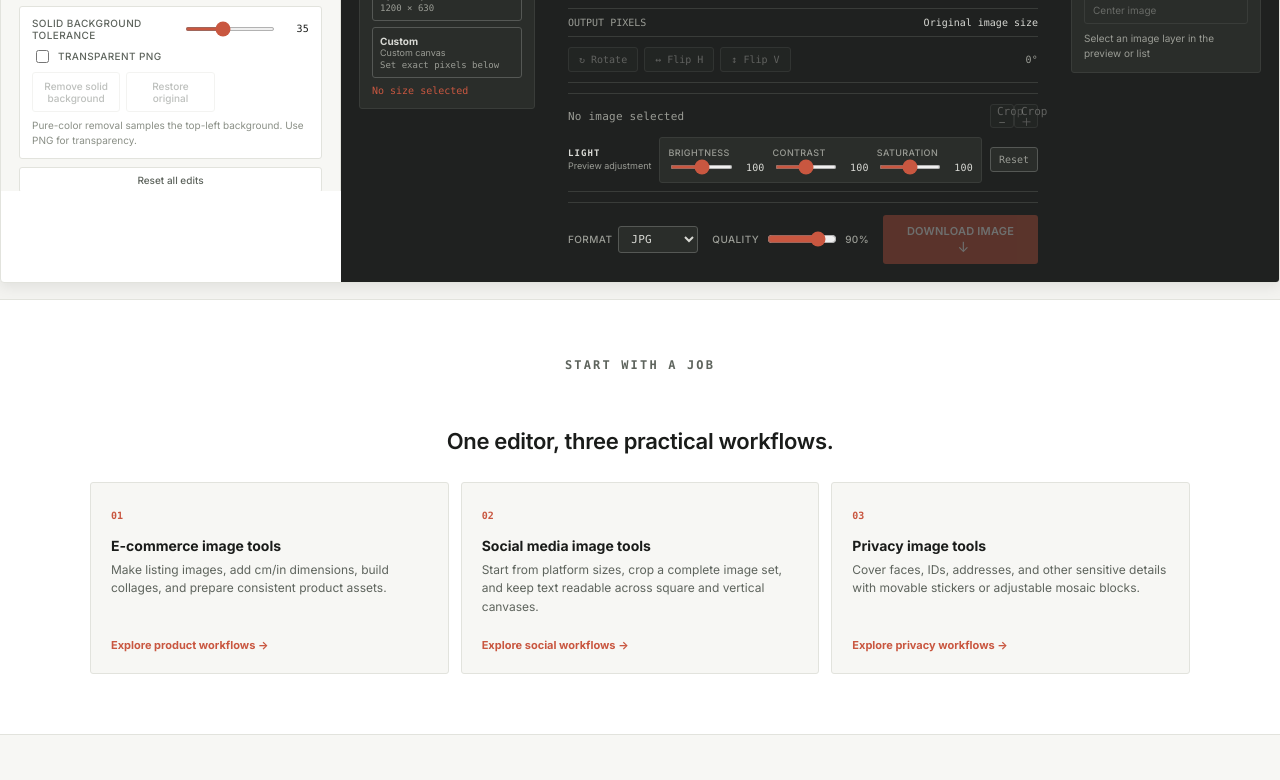
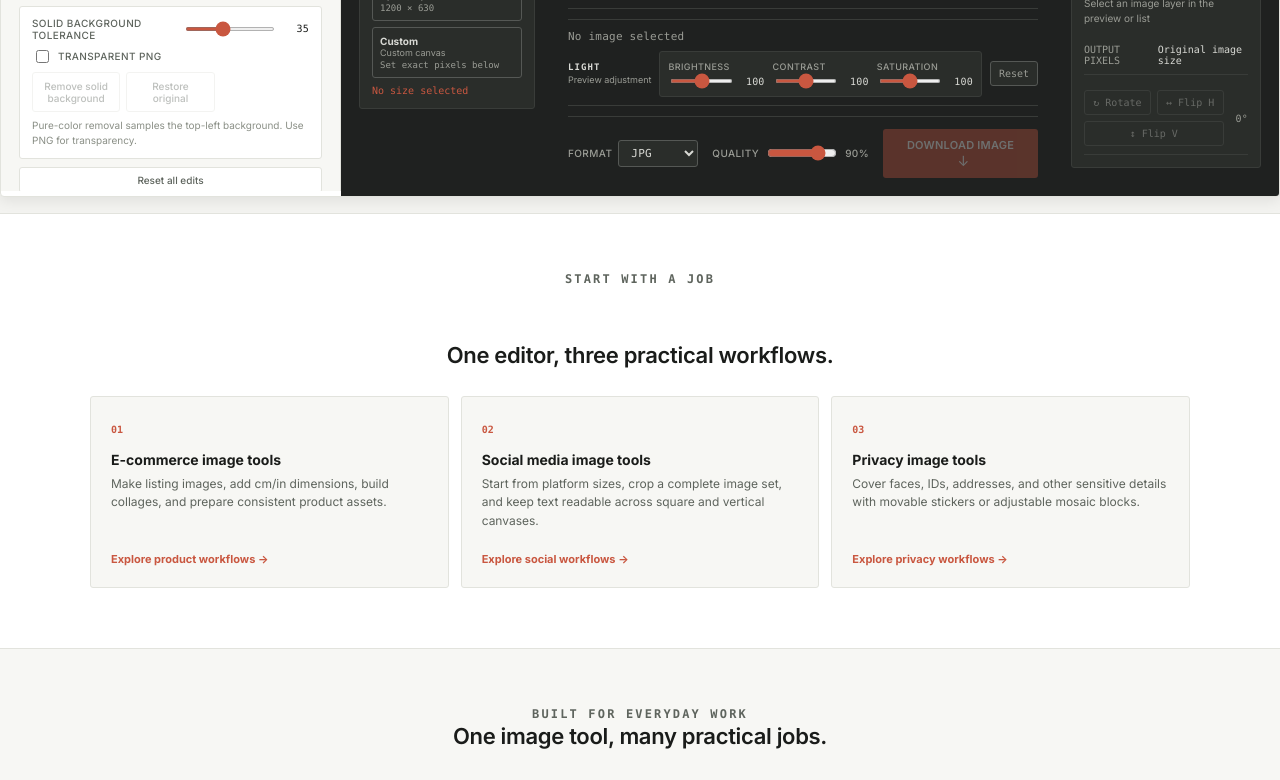
Before and after one commit to samzixiao/image-tools-site, a React (Vite) app: page / in a window 1280 px wide. Shown: the part 880-1660 px from the top of the page. Built offline with nearby package versions, Linux system fonts and the light colour scheme; a web font is replaced by a local one.

Commit message:
Fix canvas interactions and preview layout

```diff
--- a/src/App.css
+++ b/src/App.css
@@ -518,14 +518,6 @@
   user-select: none;
   pointer-events: none;
 }
-.shape-preview-outline {
-  position: absolute;
-  z-index: 20;
-  inset: 0;
-  background: rgb(201 87 64 / 32%);
-  filter: drop-shadow(0 0 2px var(--accent));
-  pointer-events: none;
-}
 .base-image-selection {
   position: absolute;
   z-index: 7;
@@ -2126,6 +2118,18 @@ footer {
   background: var(--accent-soft);
 }
 .preview-side-tools button:disabled { cursor: not-allowed; opacity: .35; }
+.preview-side-tools .side-readout {
+  margin-top: 4px;
+}
+.preview-side-tools .side-transform {
+  padding: 8px 0;
+}
+.preview-side-tools .side-transform button {
+  width: auto;
+  flex: 1 1 48px;
+  padding: 6px 4px;
+  text-align: center;
+}
 .preview-side-tools .danger-action {
   margin-top: 6px;
   border-color: #b84532aa;
--- a/src/App.tsx
+++ b/src/App.tsx
@@ -539,6 +539,32 @@ function App() {
     setBatchPresetIds([]);
     choosePreset({ id: "custom", group: "Custom", name: "自定义尺寸", en: "Custom size", width, height });
   }
+  function endPointerInteractions() {
+    setDrag(null);
+    setFrameDrag(null);
+    setPolygonDrag(null);
+    setStickerDrag(null);
+    setStickerResizeDrag(null);
+    setLayerDrag(null);
+    setLayerResizeDrag(null);
+    setCollageResizeDrag(null);
+    setCollageDrag(null);
+    setMarkerDrag(null);
+    setMarkerResizeDrag(null);
+    setMarkerLabelDrag(null);
+    setTextDrag(null);
+    setTextResizeDrag(null);
+  }
+  useEffect(() => {
+    window.addEventListener("pointerup", endPointerInteractions, true);
+    window.addEventListener("pointercancel", endPointerInteractions, true);
+    window.addEventListener("blur", endPointerInteractions);
+    return () => {
+      window.removeEventListener("pointerup", endPointerInteractions, true);
+      window.removeEventListener("pointercancel", endPointerInteractions, true);
+      window.removeEventListener("blur", endPointerInteractions);
+    };
+  }, []);
   function pointerDown(event: PointerEvent<HTMLDivElement>) {
     if (!url && !collageTemplateId) return;
     if (placingSticker && privacySticker) {
@@ -590,6 +616,10 @@ function App() {
   }
   function pointerMove(event: PointerEvent<HTMLDivElement>) {
     const box = event.currentTarget.getBoundingClientRect();
+    if ((drag || frameDrag || polygonDrag !== null || markerDrag || markerResizeDrag || markerLabelDrag || textDrag || textResizeDrag || layerDrag || layerResizeDrag || collageResizeDrag || collageDrag || stickerDrag || stickerResizeDrag) && (event.buttons & 1) === 0) {
+      endPointerInteractions();
+      return;
+    }
     if (markerResizeDrag) {
       const radians = (markerResizeDrag.rotation * Math.PI) / 180;
       const projection =
@@ -784,25 +814,6 @@ function App() {
       y: Math.min(Math.max(0, drag.crop.y - dy), 1 - current.height),
     }));
   }
-  function cropZoom(delta: number) {
-    if (!url) return;
-    const sourceRatio = natural.width / natural.height,
-      width = Math.min(1, Math.max(aspect / sourceRatio, crop.width - delta)),
-      height = Math.min(1, (width / aspect) * sourceRatio);
-    setCrop({
-      width,
-      height,
-      x: Math.min(crop.x, 1 - width),
-      y: Math.min(crop.y, 1 - height),
-    });
-    if (preset.id === "custom") {
-      setCustomFrame((frame) => {
-        const scale = Math.min(0.96 / Math.max(frame.width, frame.height), Math.max(0.12 / Math.min(frame.width, frame.height), 1 - delta));
-        const nextWidth = frame.width * scale, nextHeight = frame.height * scale;
-        return { width: nextWidth, height: nextHeight, x: (1 - nextWidth) / 2, y: (1 - nextHeight) / 2 };
-      });
-    } else setPresetFrameScale((value) => Math.min(1.17, Math.max(0.35, value * (1 - delta))));
-  }
   function beginFrameResize(
     event: PointerEvent<HTMLButtonElement>,
     corner: "nw" | "ne" | "se" | "sw",
@@ -1592,6 +1603,7 @@ function App() {
     objectPosition: "center" as const,
     transform: `translate(${imageOffset.x * 100}cqw, ${imageOffset.y * 100}cqw) scale(${zoom}) rotate(${rotation}deg) scaleX(${flipX ? -1 : 1}) scaleY(${flipY ? -1 : 1})`,
     filter: filterValue,
+    ...(shape === "original" ? {} : shapePreviewStyle(shape, shapeScale, polygonPoints)),
   };
   const selectedMarker = dimensionMarkers.find(
     (marker) => marker.id === selectedMarkerId,
@@ -1885,9 +1897,9 @@ function App() {
         <small>Preview adjustment</small>
       </div>
       <div className="adjustments compact-adjustments">
-        <RangeControl label="Brightness" min={0} max={200} value={adjust.brightness} onChange={(value) => setAdjust({ ...adjust, brightness: value })} />
-        <RangeControl label="Contrast" min={0} max={200} value={adjust.contrast} onChange={(value) => setAdjust({ ...adjust, contrast: value })} />
-        <RangeControl label="Saturation" min={0} max={200} value={adjust.saturation} onChange={(value) => setAdjust({ ...adjust, saturation: value })} />
+        <RangeControl label="Brightness" min={0} max={200} value={adjust.brightness} onChange={(value) => setAdjust((current) => ({ ...current, brightness: value }))} />
+        <RangeControl label="Contrast" min={0} max={200} value={adjust.contrast} onChange={(value) => setAdjust((current) => ({ ...current, contrast: value }))} />
+        <RangeControl label="Saturation" min={0} max={200} value={adjust.saturation} onChange={(value) => setAdjust((current) => ({ ...current, saturation: value }))} />
       </div>
       <button className="adjustments-reset" type="button" onClick={() => setAdjust({ brightness: 100, contrast: 100, saturation: 100, hue: 0, blur: 0, grayscale: 0, sepia: 0, invert: 0 })}>Reset</button>
     </section>
@@ -2401,21 +2413,15 @@ function App() {
             </div>
             <Step
               n="06"
-              title="Fit & export"
-              sub="Choose crop or keep the full image"
+              title="Export image"
+              sub="Optionally keep the full image with padding"
             />
             <div className="modes">
               <button
-                className={mode === "crop" ? "active" : ""}
-                onClick={() => setMode("crop")}
+                className={mode === "fit" ? "active" : ""}
+                onClick={() => setMode((current) => current === "fit" ? "crop" : "fit")}
               >
-                Crop to fill<small>Best for social posts</small>
-              </button>
-              <button
-                className={mode === "fit" ? "active" : ""}
-                onClick={() => setMode("fit")}
-              >
-                Fit with padding<small>Keep the full image</small>
+                {mode === "fit" ? "Return to crop" : "Fit with padding"}<small>{mode === "fit" ? "Use the selected canvas crop" : "Keep the full image"}</small>
               </button>
             </div>
           </aside>
@@ -2512,22 +2518,9 @@ function App() {
               }}
               onPointerDown={pointerDown}
               onPointerMove={pointerMove}
-              onPointerUp={() => {
-                setDrag(null);
-                setFrameDrag(null);
-                setPolygonDrag(null);
-                setStickerDrag(null);
-                setStickerResizeDrag(null);
-                setLayerDrag(null);
-                setLayerResizeDrag(null);
-                setCollageResizeDrag(null);
-                setCollageDrag(null);
-                setMarkerDrag(null);
-                setMarkerResizeDrag(null);
-                setMarkerLabelDrag(null);
-                setTextDrag(null);
-                setTextResizeDrag(null);
-              }}
+              onPointerUp={endPointerInteractions}
+              onPointerCancel={endPointerInteractions}
+              onLostPointerCapture={endPointerInteractions}
             >
               {url || selectedCollageTemplate ? (
                 <>
@@ -2538,17 +2531,11 @@ function App() {
                       className={`expanded-background ${expandMode}`}
                       style={{
                         filter: `blur(${Math.max(3, expandStrength / 2)}px) brightness(82%) saturate(110%)`,
+                        ...(shape === "original" ? {} : shapePreviewStyle(shape, shapeScale, polygonPoints)),
                       }}
                     />
                   )}
                   {url && <img src={url} alt="Preview" className="preview-image" style={previewStyle} />}
-                  {url && shape !== "original" && (
-                    <div
-                      className={`shape-preview-outline ${shape}`}
-                      aria-label={`${shape} crop preview`}
-                      style={shapePreviewStyle(shape, shapeScale, polygonPoints)}
-                    />
-                  )}
                   {url && selectedBaseImage && <div className="base-image-selection" aria-label="Selected main image" />}
                   {selectedCollageTemplate?.slots.map((slot, index) => {
                     const item = collageImages.find((entry) => entry.slotIndex === index);
@@ -2802,7 +2789,6 @@ function App() {
               ) : (
                 <label className="empty stage-upload" onPointerDown={(event) => event.stopPropagation()}>
                   <input className="stage-upload-input" type="file" accept="image/*" aria-label="Upload main image in preview" onPointerDown={(event) => event.stopPropagation()} onChange={(event: ChangeEvent<HTMLInputElement>) => { loadFile(event.target.files?.[0]); event.target.value = ""; }} />
-                  {shape !== "original" && <div className={`shape-preview-outline ${shape}`} aria-label={`${shape} crop preview`} style={shapePreviewStyle(shape, shapeScale, polygonPoints)} />}
                   <b>▧</b>
                   <strong>Click here to upload your main image</strong>
                   <small>Click anywhere in this preview to browse</small>
@@ -2826,10 +2812,6 @@ function App() {
               <button onClick={resetActivePreviewZoom} disabled={!url && !selectedCollageImage}>{selectedCollageImage ? `Tile ${selectedCollageImage.slotIndex + 1} · ` : ""}{Math.round(activePreviewZoom * 100)}%</button>
               <span></span>
             </div>
-            <div className="preview-pixel-readout" aria-label="Output pixel dimensions">
-              <span>OUTPUT PIXELS</span>
-              <b>{sizeSelected ? `${output.width} × ${output.height} px` : "Original image size"}</b>
-            </div>
             {(shape !== "original" || (selectedCollageImage !== undefined && selectedCollageImage.shape !== "original")) && (
               <div className="preview-shape-tools" aria-label="Shape scale controls">
                 <b>{selectedCollageImage ? `Tile ${selectedCollageImage.slotIndex + 1} shape` : "Shape"} scale</b>
@@ -2839,23 +2821,6 @@ function App() {
                 <button onClick={() => setActiveShapeScale(1)} disabled={!canAdjustActiveShape}>{Math.round(activeShapeScale * 100)}%</button>
               </div>
             )}
-            <div className="preview-transform" aria-label="Preview controls">
-              <div>
-                <button
-                  onClick={() => setRotation((rotation + 90) % 360)}
-                  disabled={!url}
-                >
-                  ↻ Rotate
-                </button>
-                <button onClick={() => setFlipX(!flipX)} disabled={!url}>
-                  ↔ Flip H
-                </button>
-                <button onClick={() => setFlipY(!flipY)} disabled={!url}>
-                  ↕ Flip V
-                </button>
-              </div>
-              <span>{rotation}°</span>
-            </div>
             <div className="preview-foot">
               <span>
                 {url
@@ -2864,16 +2829,6 @@ function App() {
                     : `${Math.round(crop.width * natural.width)} × ${Math.round(crop.height * natural.height)} px crop area`
                   : "No image selected"}
               </span>
-              {mode === "crop" && (
-                <div>
-                  <button onClick={() => cropZoom(-0.05)} disabled={!url}>
-                    Crop −
-                  </button>
-                  <button onClick={() => cropZoom(0.05)} disabled={!url}>
-                    Crop ＋
-                  </button>
-                </div>
-              )}
             </div>
             {adjustmentsModule}
             <div className="export">
@@ -2954,11 +2909,22 @@ function App() {
               </div>
               <b>QUICK ACTIONS</b>
               <button type="button" onClick={() => fileInput.current?.click()}>Upload main image</button>
-              <button type="button" className={mode === "crop" ? "active" : ""} onClick={() => setMode("crop")} disabled={!url}>Crop to fill</button>
-              <button type="button" className={mode === "fit" ? "active" : ""} onClick={() => setMode("fit")} disabled={!url}>Fit full image</button>
+              <button type="button" className={mode === "fit" ? "active" : ""} onClick={() => setMode((current) => current === "fit" ? "crop" : "fit")} disabled={!url}>{mode === "fit" ? "Return to crop" : "Fit full image"}</button>
               <button type="button" onClick={resetEdits} disabled={!url}>Reset view</button>
               <button type="button" onClick={() => setImageOffset({ x: 0, y: 0 })} disabled={!url}>Center image</button>
               <small>{selectedCollageImage ? `Tile ${selectedCollageImage.slotIndex + 1} selected` : selectedBaseImage ? "Main image selected" : "Select an image layer in the preview or list"}</small>
+              <div className="preview-pixel-readout side-readout" aria-label="Output pixel dimensions">
+                <span>OUTPUT PIXELS</span>
+                <b>{sizeSelected ? `${output.width} × ${output.height} px` : "Original image size"}</b>
+              </div>
+              <div className="preview-transform side-transform" aria-label="Preview controls">
+                <div>
+                  <button onClick={() => setRotation((rotation + 90) % 360)} disabled={!url}>↻ Rotate</button>
+                  <button onClick={() => setFlipX(!flipX)} disabled={!url}>↔ Flip H</button>
+                  <button onClick={() => setFlipY(!flipY)} disabled={!url}>↕ Flip V</button>
+                </div>
+                <span>{rotation}°</span>
+              </div>
               {url && (
                 <button className="danger-action" type="button" onClick={removeBaseImage}>
                   Remove main image
```
Also changed, not shown: scripts/editor-contract-check.mjs (+8 -2 lines).
